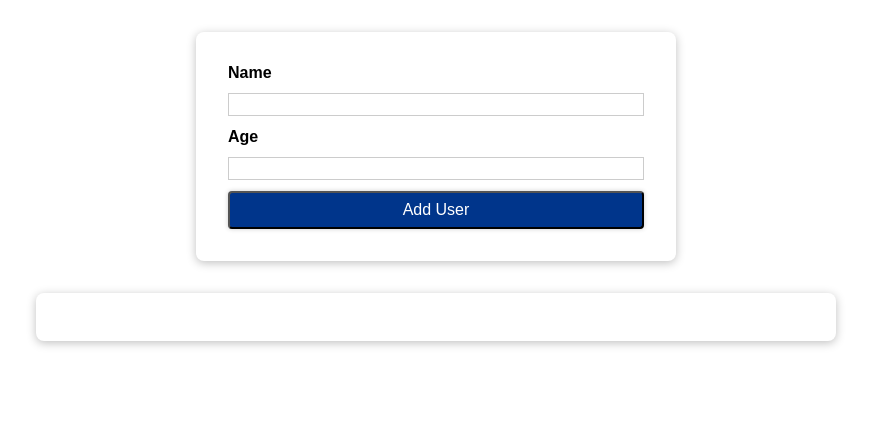
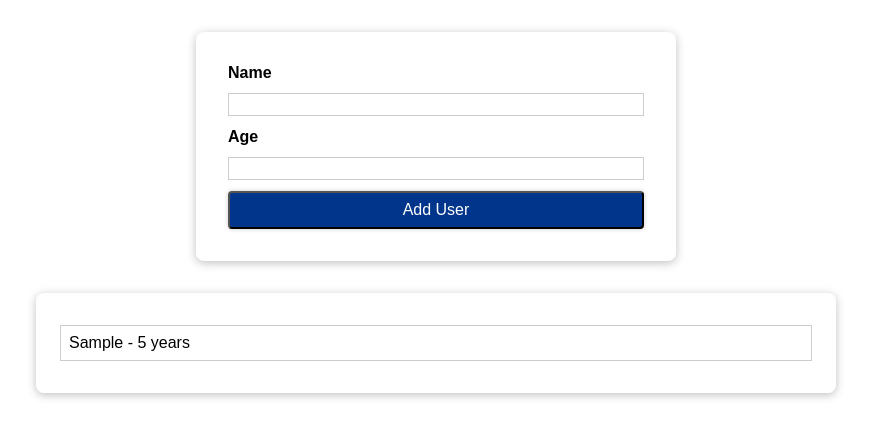
Before and after one commit to SergiiKhylko/react-user-list, a React (Create React App) app: page / in a window 1280 px wide. Both pictures are taken after typing "Sample", "5" into the empty fields and a click on the button "Add User". Shown: the top 438 px of the page, without its empty margins (204-1075 px from the left). Built offline with nearby package versions, Linux system fonts and the light colour scheme.

Commit message:
#9 add users in interface

```diff
--- a/src/App.js
+++ b/src/App.js
@@ -1,11 +1,20 @@
 import CreateUser from "./Components/Users/CreateUser";
 import UserList from "./Components/Users/UserList";
+import {useState} from "react";
 
 const App = () => {
+
+  const [userList, setUserList] = useState([]);
+
+  const createUserHandler = (inputName, inputAge) => {
+    setUserList([...userList, {name: inputName, age: inputAge, id: Math.random()}]) //todo
+  }
+
+
   return (
     <div>
-      <CreateUser />
-      <UserList users={[]} />
+      <CreateUser onCreateUser={createUserHandler}/>
+      <UserList users={userList} />
     </div>
   );
 };
--- a/src/Components/Users/CreateUser.js
+++ b/src/Components/Users/CreateUser.js
@@ -29,6 +29,8 @@ const CreateUser = props => {
     }
 
     console.log("submit " +  inputName + " " + inputAge);
+    props.onCreateUser(inputName, inputAge);
+
     setInputName("");
     setInputAge("");
   }
--- a/src/Components/Users/UserList.js
+++ b/src/Components/Users/UserList.js
@@ -7,7 +7,7 @@ const UserList = props => {
     <Card className={styles.users}>
       <ul>
         {props.users.map(user =>
-          <li>{user.name} - {user.age} years</li>
+          <li key={user.id}>{user.name} - {user.age} years</li>
         )}
       </ul>
     </Card>
```
